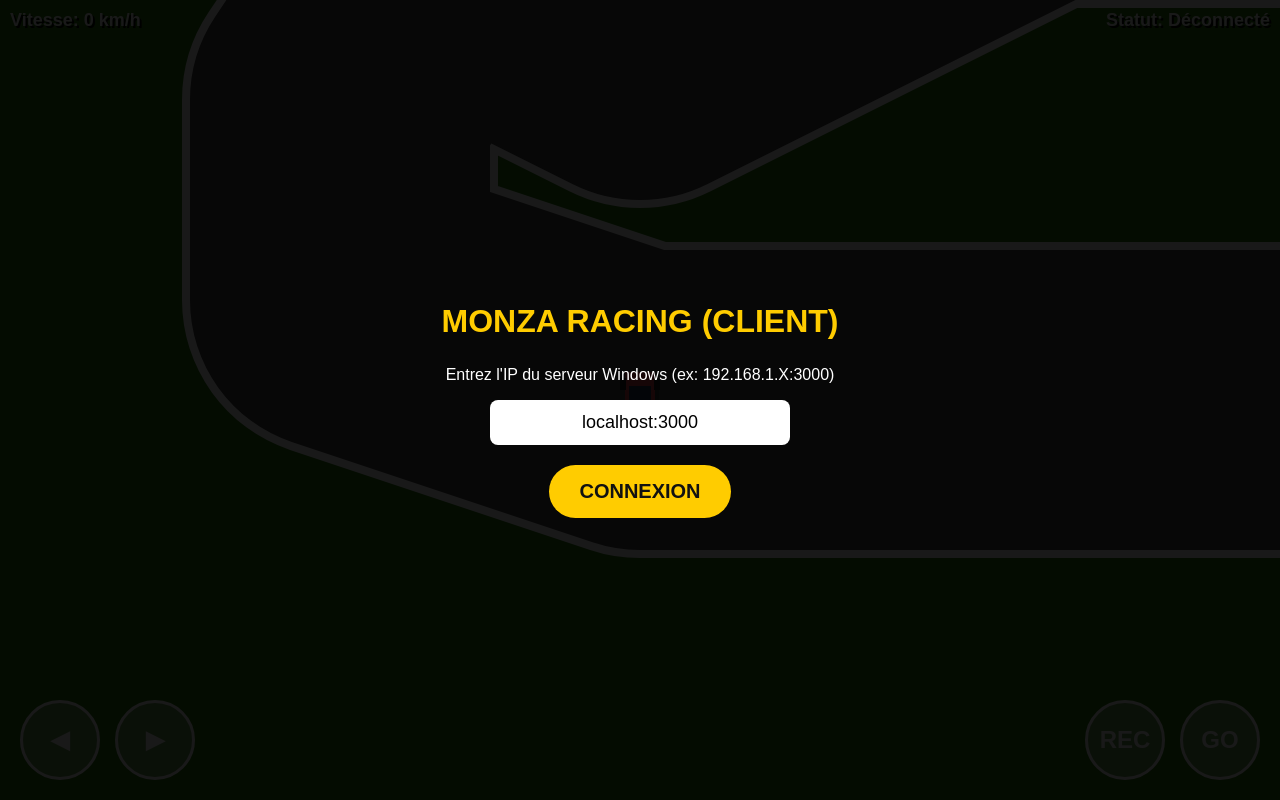
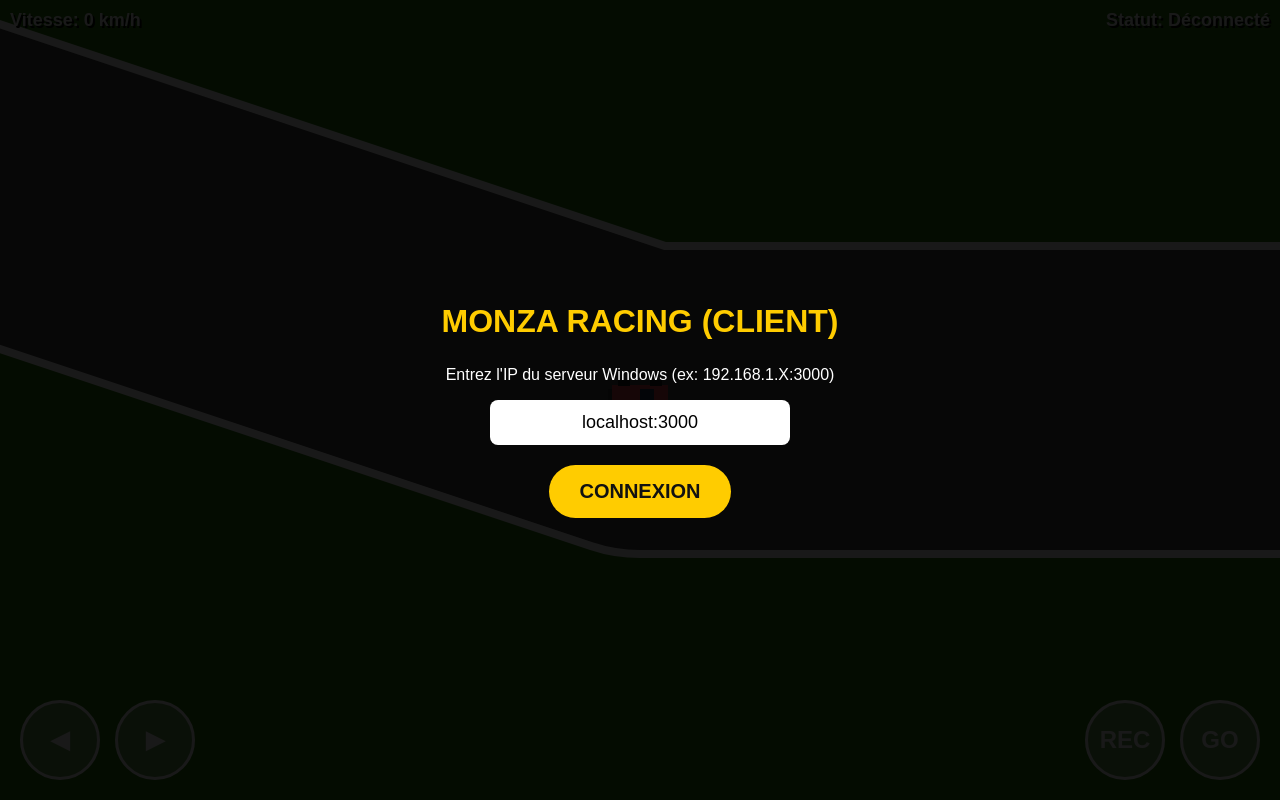
Before and after one commit to xtof0504/jeuCourse, a website: page www/index.html in a window 1280 px wide. Drawn offline with Linux system fonts and the light colour scheme.

Commit message:
le circuit est plus grand.

```diff
--- a/www/index.html
+++ b/www/index.html
@@ -57,7 +57,8 @@
         resize();
 
         let ws = null;
-        let carState = { x: 500, y: 700, angle: 0 };
+        const scale = 4;
+        let carState = { x: 500 * scale, y: 700 * scale, angle: Math.PI / 2 };
         let speedVal = 0;
         let inputs = { left: false, right: false, accel: false, brake: false };
 
@@ -96,7 +97,7 @@
         }
 
         document.getElementById('connectBtn').addEventListener('click', () => {
-            const ip = document.getElementById('serverIp').value;
+            const ip = document.getElementById('serverIp.value') || document.getElementById('serverIp').value;
             ws = new WebSocket(`ws://${ip}`);
 
             ws.onopen = () => {
@@ -123,18 +124,20 @@
             };
         });
 
-        const monzaPoints = [
+        const baseMonzaPoints = [
             {x: 500, y: 700}, {x: 1200, y: 700}, {x: 1500, y: 600},
             {x: 1600, y: 300}, {x: 1300, y: 150}, {x: 900, y: 150},
             {x: 700, y: 250}, {x: 500, y: 350}, {x: 300, y: 250},
             {x: 200, y: 400}, {x: 200, y: 600}
         ];
 
+        const monzaPoints = baseMonzaPoints.map(p => ({ x: p.x * scale, y: p.y * scale }));
+
         function drawTrack() {
             ctx.fillStyle = '#2b7a0b';
-            ctx.fillRect(-2000, -2000, 6000, 6000);
+            ctx.fillRect(-5000, -5000, 15000, 15000);
 
-            const roadWidth = 300; // 10 fois la largeur de la voiture (30 * 10)
+            const roadWidth = 300; // 10 fois la largeur de la voiture
 
             ctx.save();
             ctx.lineWidth = roadWidth + 16;
@@ -157,7 +160,6 @@
 
         function drawCar() {
             ctx.save();
-            // La voiture est positionnée exactement au centre de l'écran et ne bouge pas de l'écran
             ctx.translate(canvas.width / 2, canvas.height / 2);
             ctx.rotate(carState.angle);
 
@@ -183,14 +185,12 @@
             ctx.clearRect(0, 0, canvas.width, canvas.height);
 
             ctx.save();
-            // On translate le monde inversement à la position de la voiture pour que le circuit défile sous la voiture fixe
             ctx.translate(canvas.width / 2 - carState.x, canvas.height / 2 - carState.y);
 
             drawTrack();
 
             ctx.restore();
 
-            // La voiture est dessinée par-dessus, fixe au centre absolu de l'écran
             drawCar();
 
             document.getElementById('speedometer').innerText = `Vitesse: ${speedVal} km/h`;
```
Also changed, not shown: server.js (+7 -7 lines).
